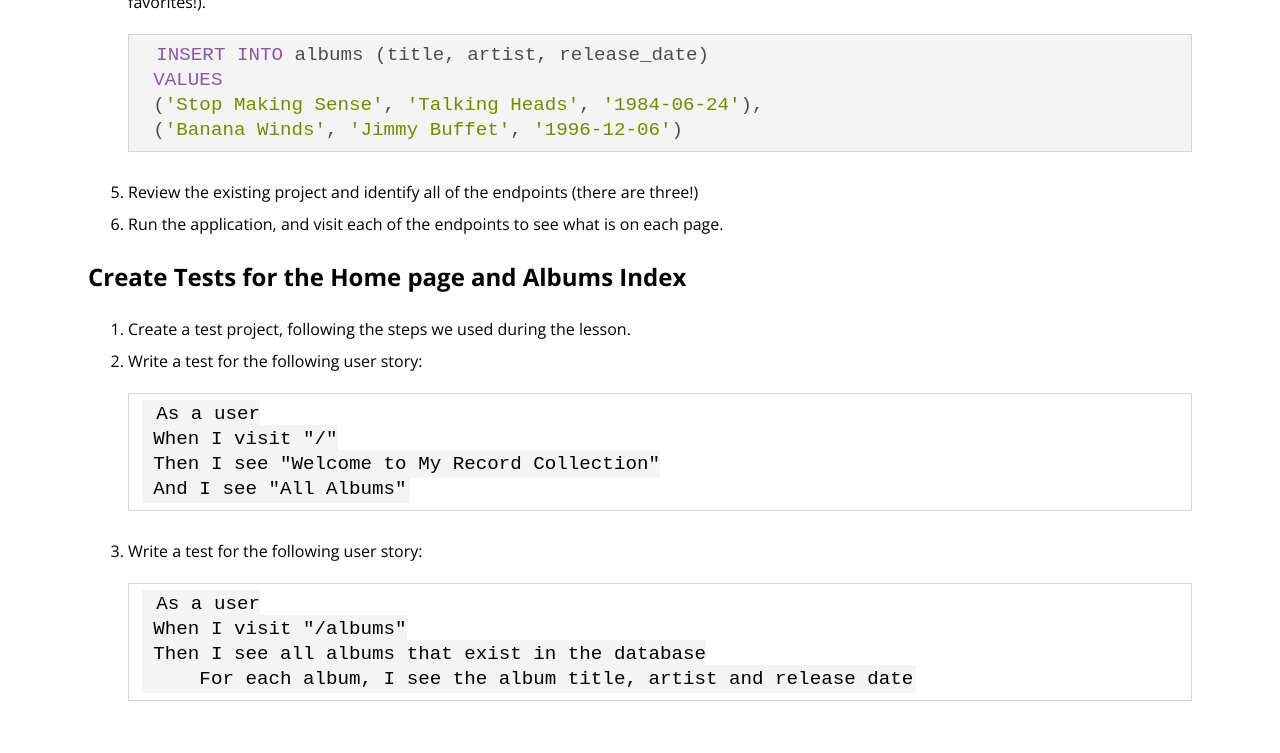
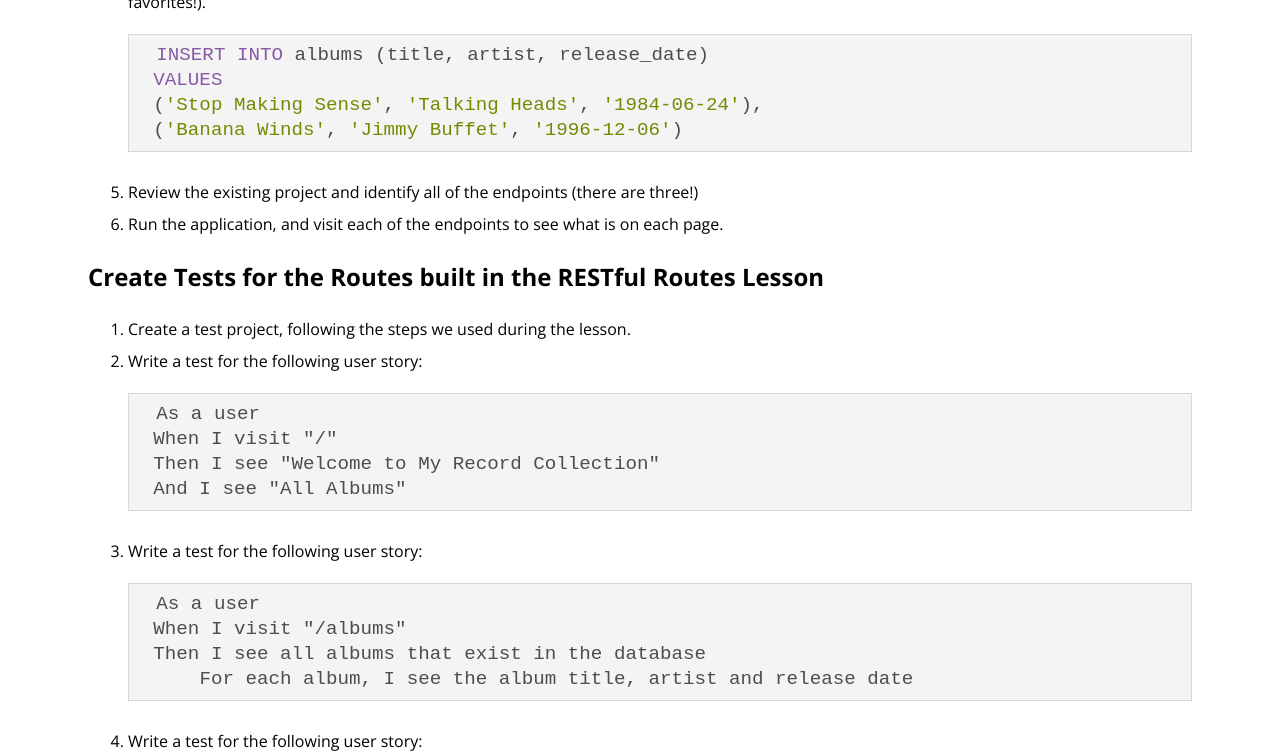
Before and after one commit to turingschool/launch-curriculum, a Jekyll site: the page built from module3/labs/Week2/FeatureTesting.md, in a window 1280 px wide and 900 px high, scrolled down 622 px, cut to the strip 0-753 px from the top of the window. Built offline with Jekyll 4.4.1, drawn with Linux system fonts in a browser that asks for light colours; nearby versions of some CDN libraries; comment, search, counter and statistics services are not loaded; some of the changed text lies outside the part shown.

Commit message:
Update feature testing lesson before teaching

````diff
--- a/module3/labs/Week2/FeatureTesting.md
+++ b/module3/labs/Week2/FeatureTesting.md
@@ -24,20 +24,27 @@
 5. Review the existing project and identify all of the endpoints (there are three!)
 6. Run the application, and visit each of the endpoints to see what is on each page.
 
-## Create Tests for the Home page and Albums Index
+## Create Tests for the Routes built in the RESTful Routes Lesson
 
 1. Create a test project, following the steps we used during the lesson.
 2. Write a test for the following user story:
-    ```txt
+    ```
     As a user
     When I visit "/"
     Then I see "Welcome to My Record Collection"
     And I see "All Albums"
     ```
 3. Write a test for the following user story:
-    ```txt
+    ```
     As a user
     When I visit "/albums"
     Then I see all albums that exist in the database
         For each album, I see the album title, artist and release date
     ```
+4. Write a test for the following user story:
+    ```
+    As a user
+    When I visit "/albums/1"
+    And the first album in the database is Bad Self Portraits by Lake Street Dive Released in 2014
+    Then I "Lake Street Dive", "Bad Self Portraits", and "2014" displayed on the page
+    ```
````
Also changed, not shown: module3/lessons/Week2/FeatureTesting.md (+103 -104 lines).
